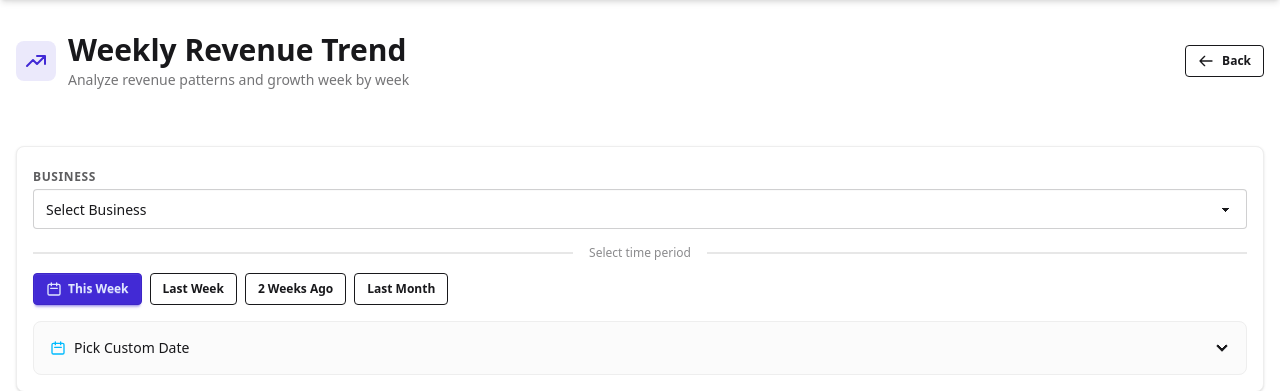
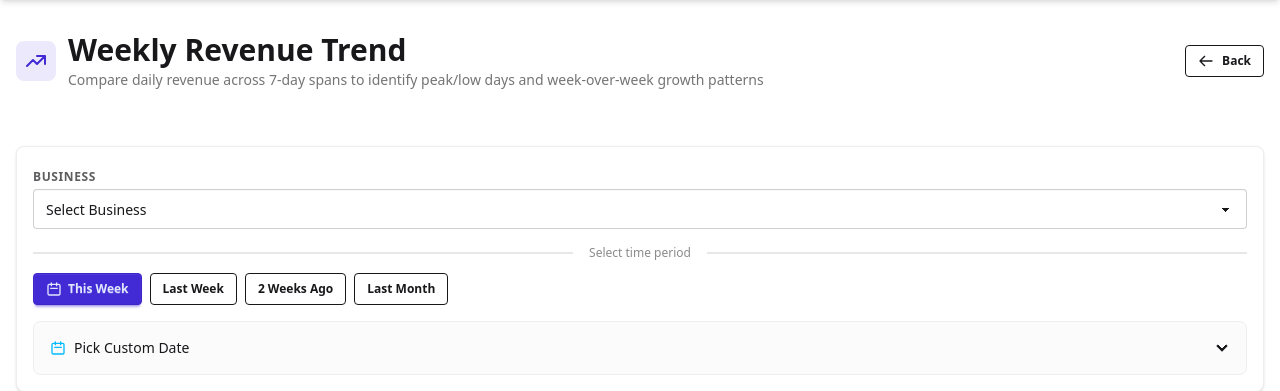
Before and after one commit to luifer-villalba/cash-pilot, a Python web app: template templates/reports/weekly-trend.html in a window 1280 px wide. Shown: the part 64-455 px from the top of the page. Run offline with Jinja, Linux system fonts and the light colour scheme; the template is opened without the code that fills it, so the values that code supplies are empty; style sheets or scripts are compiled from the project's sources; some libraries are stand-ins or nearby versions.

Commit message:
fix: address Copilot review feedback for weekly trend report
- Update docstring in weekly_trend.py to reflect actual return fields (removed outdated avg_weekly_revenue, added current_week_total, previous_week_total, week_over_week_growth, week_over_week_difference)
- Remove unused avgRevenueEl variable from template
- Fix font size consistency for growth percent element (text-lg → text-2xl)
- Update subtitle text to match description in reports.py for consistency

```diff
--- a/src/cashpilot/api/weekly_trend.py
+++ b/src/cashpilot/api/weekly_trend.py
@@ -103,7 +103,10 @@ async def get_weekly_trend(
         - previous_weeks: Daily revenue for previous 4 weeks
         - highest_day: Day with highest revenue
         - lowest_day: Day with lowest revenue
-        - avg_weekly_revenue: Average weekly revenue
+        - current_week_total: Total revenue for target week
+        - previous_week_total: Total revenue for previous week
+        - week_over_week_growth: Week-over-week growth percentage
+        - week_over_week_difference: Absolute difference between current and previous week revenue
     """
     # Validate and parse business_id
     try:
--- a/templates/reports/weekly-trend.html
+++ b/templates/reports/weekly-trend.html
@@ -16,7 +16,7 @@
                 </div>
                 <div>
                     <h1 class="text-2xl md:text-3xl font-bold text-base-content">{{ _('Weekly Revenue Trend') }}</h1>
-                    <p class="text-xs md:text-sm text-base-content/60 mt-0.5">{{ _('Analyze revenue patterns and growth week by week') }}</p>
+                    <p class="text-xs md:text-sm text-base-content/60 mt-0.5">{{ _('Compare daily revenue across 7-day spans to identify peak/low days and week-over-week growth patterns') }}</p>
                 </div>
             </div>
         </div>
@@ -427,7 +427,6 @@
         // Display summary cards (clear first to show change)
         const highestDayEl = document.getElementById('highestDay');
         const lowestDayEl = document.getElementById('lowestDay');
-        const avgRevenueEl = document.getElementById('avgWeeklyRevenue');
 
         // Clear with loading state
         highestDayEl.textContent = '...';
@@ -474,7 +473,7 @@
                 const colorClass = isPositive ? 'text-success' : isNegative ? 'text-error' : 'text-base-content/60';
                 const arrow = isPositive ? '↑' : isNegative ? '↓' : '→';
 
-                growthPercentEl.className = `text-lg font-bold font-mono tabular-nums ${colorClass}`;
+                growthPercentEl.className = `text-2xl font-bold font-mono tabular-nums ${colorClass}`;
                 growthPercentEl.textContent = `${arrow} ${growth > 0 ? '+' : ''}${growth}%`;
 
                 // Show difference
@@ -485,7 +484,7 @@
                 growthDiffEl.className = `text-sm font-mono tabular-nums mt-1 ${colorClass}`;
                 growthDiffEl.textContent = diffText;
             } else {
-                growthPercentEl.className = 'text-lg font-bold text-base-content/60';
+                growthPercentEl.className = 'text-2xl font-bold text-base-content/60';
                 growthPercentEl.textContent = '-';
                 growthDiffEl.textContent = '{{ _("No previous data") }}';
             }
```
